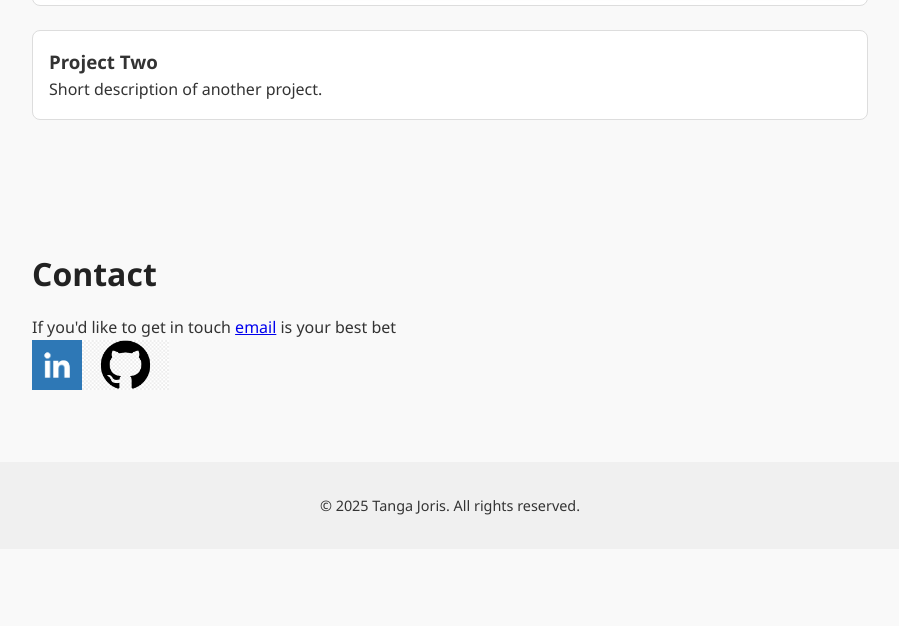
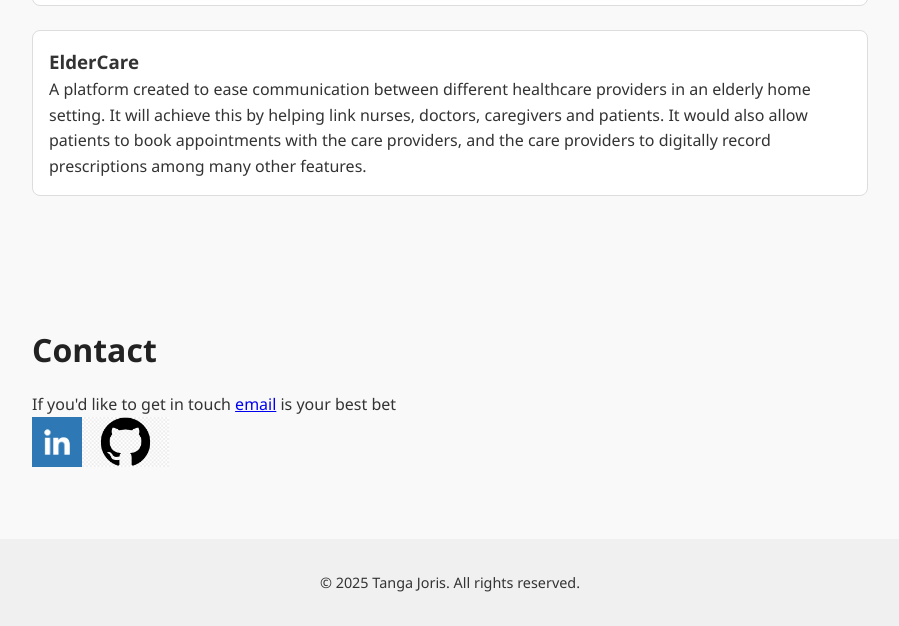
Before and after one commit to tmjoris/portfolio, a website: page index.html in a window 1280 px wide. Shown: the part 1620-2246 px from the top of the page, without its empty margins (190-1089 px from the left). Before the commit the page ends 2169 px from the top, so only its background shows below. Drawn offline with Linux system fonts and the light colour scheme.

Commit message:
added ElderCare project

```diff
--- a/index.html
+++ b/index.html
@@ -58,8 +58,12 @@
         </a>
       </div>
       <div class="project-card">
-        <h3>Project Two</h3>
-        <p>Short description of another project.</p>
+        <h3>ElderCare</h3>
+        <p>
+            A platform created to ease communication between different healthcare providers in an elderly home setting.
+            It will achieve this by helping link nurses, doctors, caregivers and patients.
+            It would also allow patients to book appointments with the care providers, and the care providers to digitally record prescriptions among many other features.
+        </p>
       </div>
     </div>
   </section>
```
